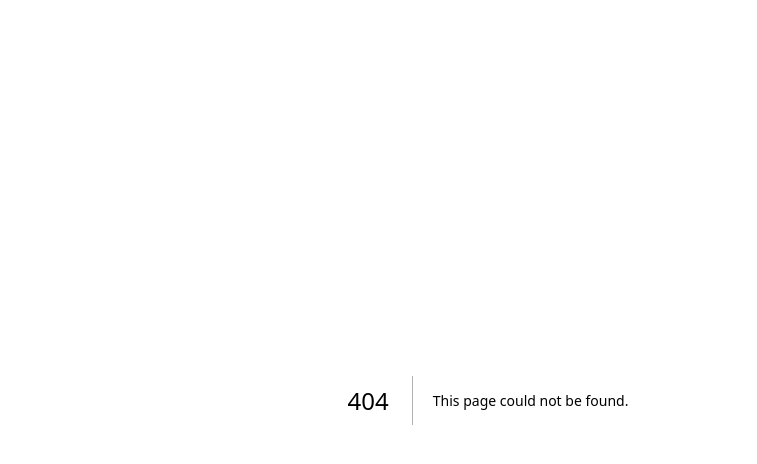
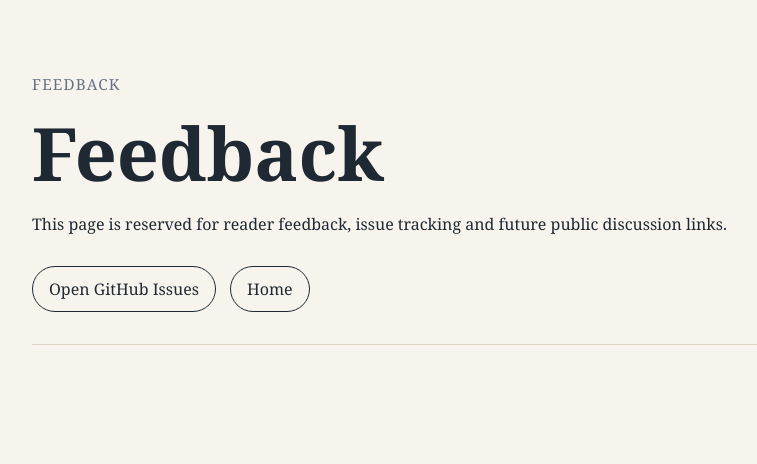
Before and after one commit to simon947161/climateos-book, a Next.js app: page /feedback in a window 1280 px wide. Before the commit this address had no page. Shown: the top 464 px of the page, without its empty margins (152-909 px from the left). Built offline with nearby package versions, Linux system fonts and the light colour scheme.

Commit message:
Add feedback page

```diff
--- /dev/null
+++ b/app/feedback/page.tsx
@@ -0,0 +1,17 @@
+export default function FeedbackPage() {
+  return (
+    <main className="page">
+      <section className="hero">
+        <p className="kicker">Feedback</p>
+        <h1>Feedback</h1>
+        <p>
+          This page is reserved for reader feedback, issue tracking and future public discussion links.
+        </p>
+        <div className="nav">
+          <a className="button" href="https://github.com/simon947161/climateos-book/issues">Open GitHub Issues</a>
+          <a className="button" href="/">Home</a>
+        </div>
+      </section>
+    </main>
+  );
+}
```
